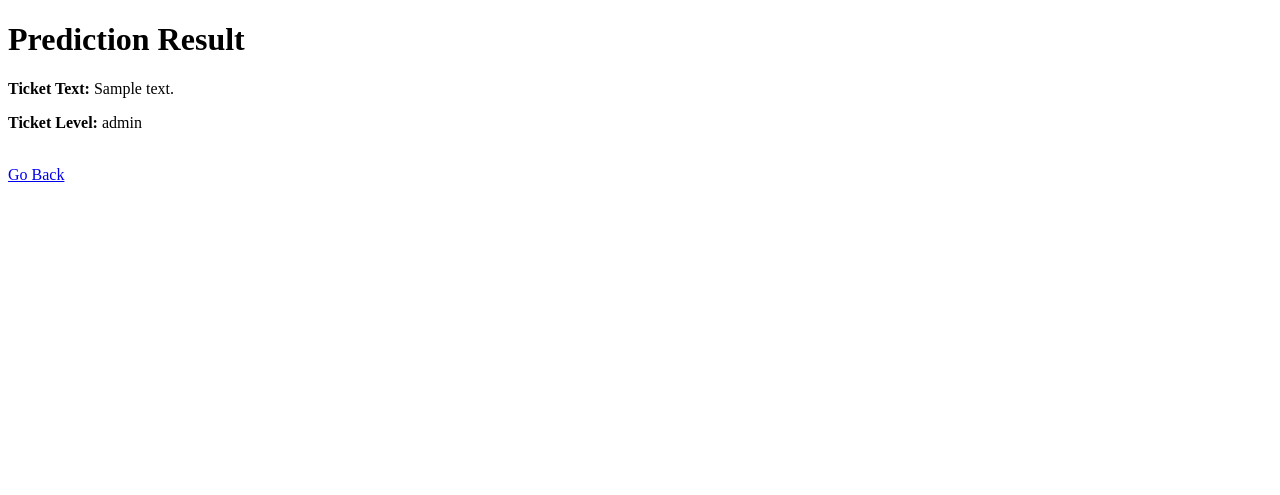
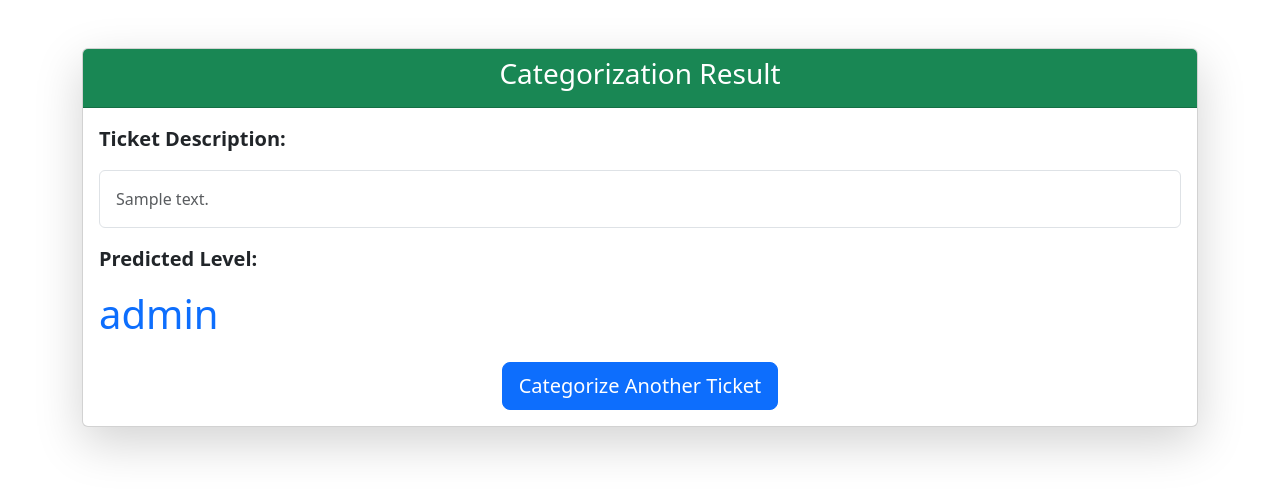
Before and after one commit to hari-krishna-4577/React-Ticketing-LLM, a Flask app: template templates/result.html in a window 1280 px wide. Shown: the top 495 px of the page. Run offline with Flask 3, Linux system fonts and the light colour scheme; the template is opened without the code that fills it: most values are stand-ins (such as "Sample title", 1, 10 or a date in 2020); parts of the project's set-up code (start-up, migrations or seed data) failed here and were passed over.

Commit message:
Update result.html

```diff
--- a/templates/result.html
+++ b/templates/result.html
@@ -3,13 +3,26 @@
 <head>
     <meta charset="UTF-8">
     <meta name="viewport" content="width=device-width, initial-scale=1.0">
-    <title>Ticket Prediction Result</title>
+    <title>Ticket Categorization Result</title>
+    <link href="https://cdn.jsdelivr.net/npm/bootstrap@5.3.2/dist/css/bootstrap.min.css" rel="stylesheet">
 </head>
 <body>
-    <h1>Prediction Result</h1>
-    <p><strong>Ticket Text:</strong> {{ ticket_text }}</p>
-    <p><strong>Ticket Level:</strong> {{ ticket_level }}</p>
-    <br>
-    <a href="/">Go Back</a>
+    <div class="container mt-5">
+        <div class="card shadow-lg">
+            <div class="card-header bg-success text-white">
+                <h3 class="text-center">Categorization Result</h3>
+            </div>
+            <div class="card-body">
+                <p class="fs-5"><strong>Ticket Description:</strong></p>
+                <p class="text-muted border p-3 rounded">{{ ticket_text }}</p>
+                <p class="fs-5"><strong>Predicted Level:</strong></p>
+                <p class="text-primary display-6">{{ ticket_level }}</p>
+                <div class="text-center mt-4">
+                    <a href="/" class="btn btn-primary btn-lg">Categorize Another Ticket</a>
+                </div>
+            </div>
+        </div>
+    </div>
+    <script src="https://cdn.jsdelivr.net/npm/bootstrap@5.3.2/dist/js/bootstrap.bundle.min.js"></script>
 </body>
 </html>
```
